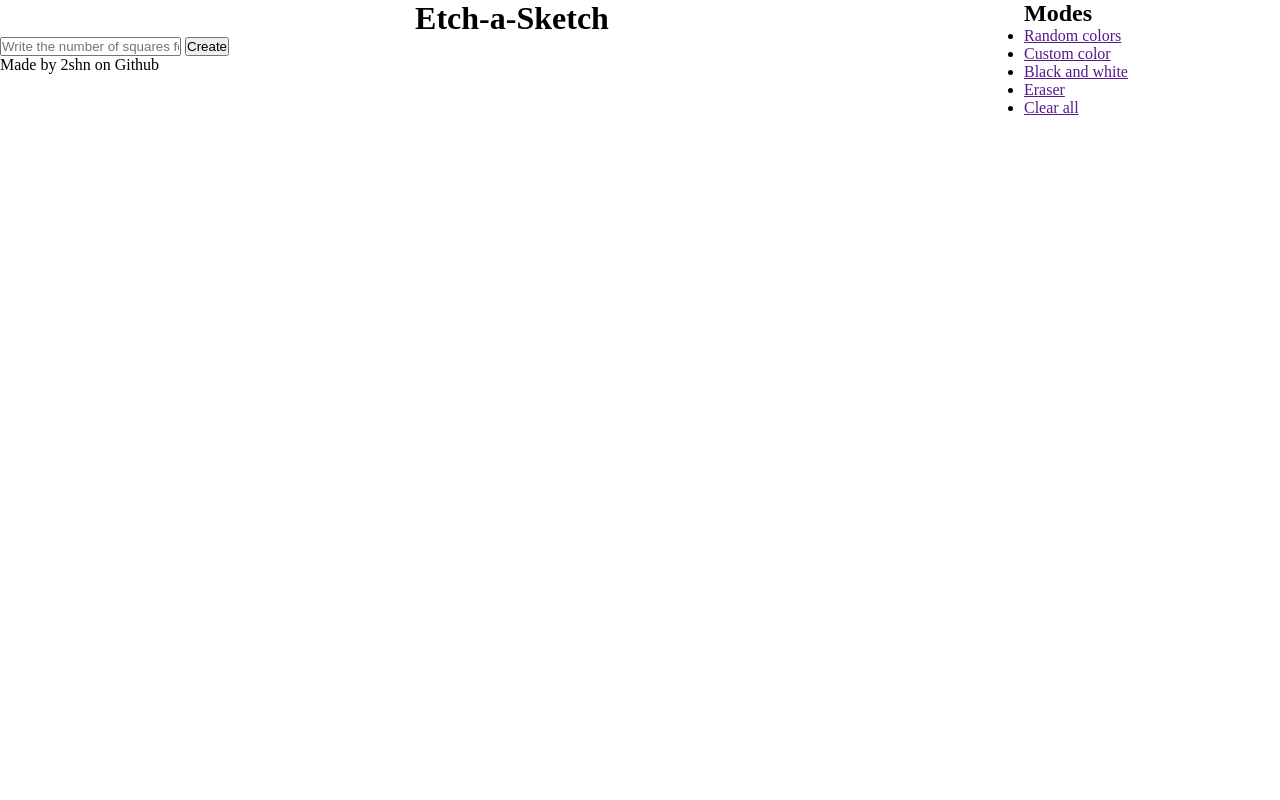
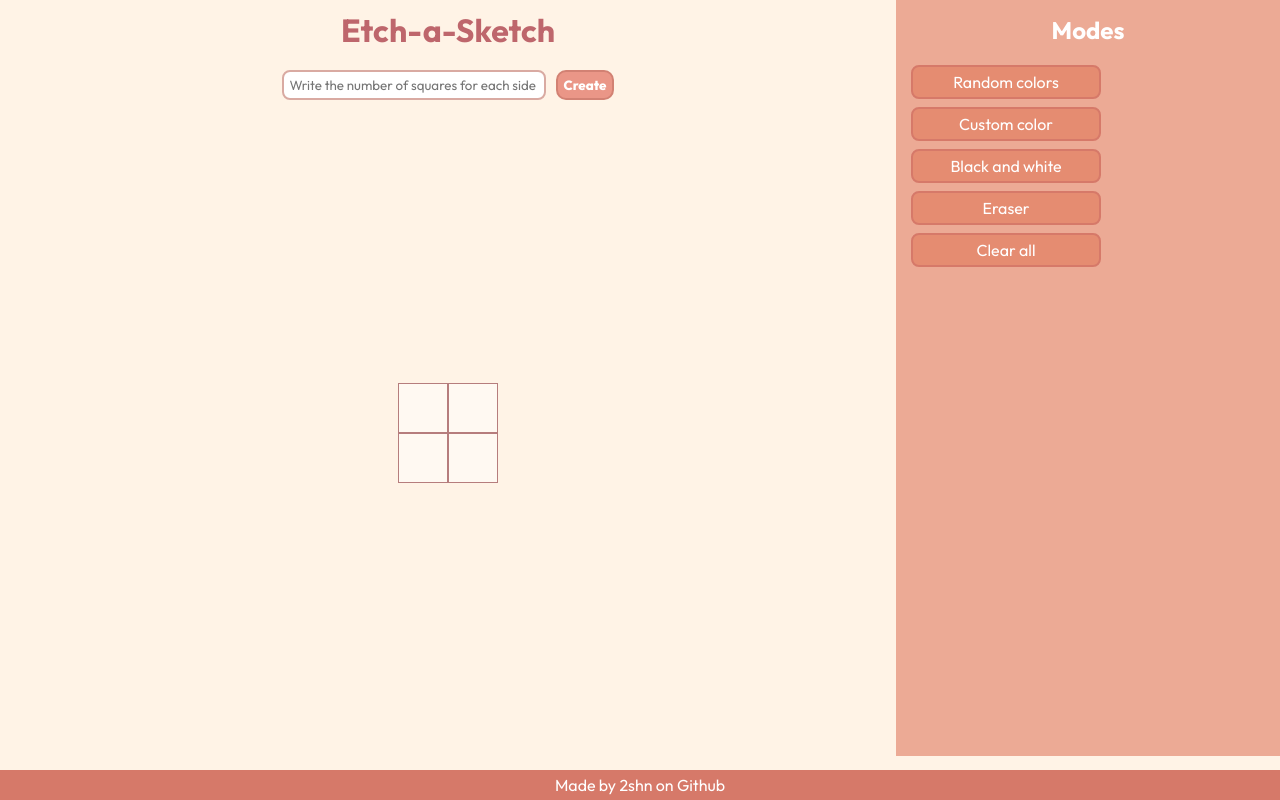
Before and after one commit to 2shn/Etch-a-Sketch, a plain HTML site: page index.html in a window 1280 px wide. Drawn offline with Linux system fonts and the light colour scheme; a web font is replaced by a local one.

Commit message:
Feat: Added styles

```diff
--- a/index.html
+++ b/index.html
@@ -15,15 +15,22 @@
     <div class="left">
 
         <h1>Etch-a-Sketch</h1>
-        <input type="text" placeholder="Write the number of squares for each side">
-        <button class="create">Create</button>
+        <div class="input">
+            <input type="text" placeholder="Write the number of squares for each side">
+            <button class="create">Create</button>
+        </div>
 
         <div class="container">
-            <!-- square divs here -->
-             <div class="square"></div>
+                <!-- square divs here -->
+            <div class="row">
+                <div class="square"></div>
+                <div class="square"></div>
+            </div>
+            <div class="row">
+                <div class="square"></div>
+                <div class="square"></div>
+            </div>
         </div>
-
-            <p id="credit">Made by 2shn on Github</p>
     </div>
 
     <div class="right">
@@ -36,5 +43,7 @@
             <li class="modes" id="clear-all"><a href="">Clear all</a></li>
         </ul>
     </div>
+
+    <p id="credit"><a href="https://github.com/2shn" target="_blank" rel="noreferrer noopener">Made by 2shn on Github</a></p>
 </body>
 </html>
--- a/style.css
+++ b/style.css
@@ -2,16 +2,152 @@
     box-sizing: border-box;
     margin: 0;
     padding: 0;
+    font-family: 'Outfit', sans-serif;
 }
 
 body {
     display: flex;
+    background-color:rgb(255, 243, 230);
 }
 
 .left {
-    width: 80vw;
+    width: 70vw;
+    padding: 10px;
+    display: flex;
+    flex-direction: column;
+    align-items: center;
+}
+
+.input {
+    display: flex;
+    gap: 10px;
+    justify-content: center;
+    margin: 20px 0;
+}
+
+input {
+    border-radius: 8px;
+    padding: 5px;
+    box-sizing: content-box;
+    min-width: 250px;
+    border: 2px solid rgb(217, 170, 162);
+    color: rgb(118, 79, 79);
+}
+
+.create {
+    padding: 5px;
+    border-radius: 10px;
+    flex-shrink: 1;
+    max-width: fit-content;
+    border: 2px solid rgb(210, 129, 115);
+    background-color:rgb(234, 150, 135);
+    color: white;
+    font-weight: 800;
+}
+
+#credit {
+    position: fixed;
+    bottom: 0;
+    width: 100%;
+    text-align: center;
+    background-color:rgb(214, 121, 105);
+    padding: 5px;
+}
+
+#credit a {
+    color: white;
+    text-decoration: none;
 }
 
 h1 {
     text-align: center;
+    color: rgb(190, 102, 108);
 }
+
+/* right side */
+
+.right {
+    width: 30vw;
+    height: 94.5vh;
+    padding: 15px;
+    background-color: rgb(236, 170, 149);
+}
+
+h2 {
+    text-align: center;
+    color: rgb(255, 255, 255);
+}
+
+ul {
+    list-style: none;
+    padding: 0;
+    display: flex;
+    flex-direction: column;
+    gap: 8px;
+    margin: 20px 0;
+}
+
+ul > li {
+    border: 2px solid rgb(214, 121, 105);
+    background-color: rgb(229, 140, 113);
+    border-radius: 8px;
+    padding: 5px;
+    text-decoration: none;
+    text-align: center;
+    flex: 1;
+    max-width: 190px;
+    align-content: center;
+}
+
+li a {
+    text-decoration: none;
+    color: rgb(255, 255, 255);
+}
+
+/* For JS 🌷*/
+
+.container {
+    flex: 1;
+    max-width: 65vw;
+    align-content: center;
+}
+
+.row {
+    display: flex;
+    flex-direction: row;
+    align-items: center;
+    justify-content: center;
+}
+
+.square {
+    width: 50px;
+    max-width: 200px;
+    aspect-ratio: 1;
+    flex: 1 1 50px;
+    background-color: rgba(255, 255, 255, 0.5);
+    border: 1px solid rgb(182, 125, 125);
+}
+
+/* Pseudo class */
+
+input:focus {
+    outline-color:rgb(118, 79, 79);
+}
+
+button:hover {
+    background-color: rgb(210, 129, 115);
+    border-color: rgb(234, 150, 135);
+}
+
+.modes li:hover {
+    background-color: rgb(210, 129, 115);
+    border-color: rgb(234, 150, 135);
+}
+
+.modes li:active {
+    font-size: 15px;
+}
+
+button:active {
+    font-size: small;
+}
```
